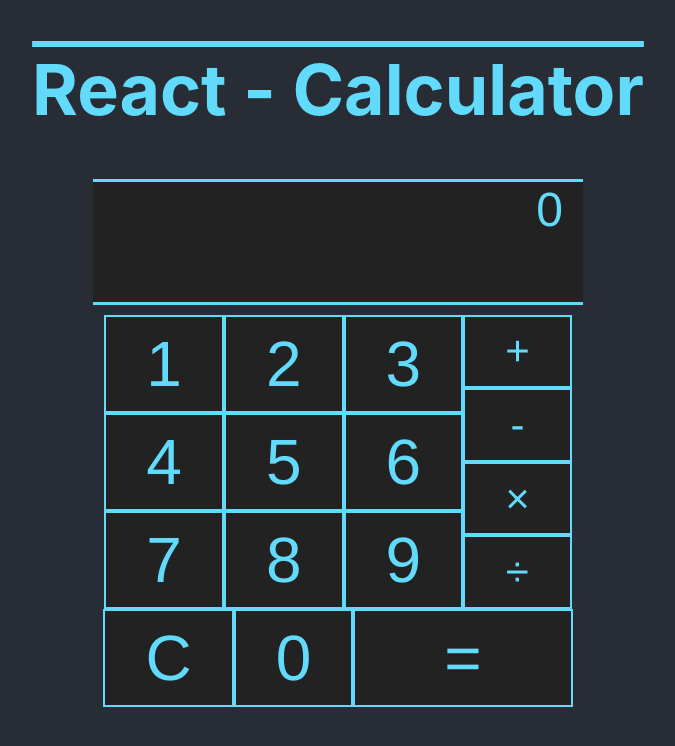
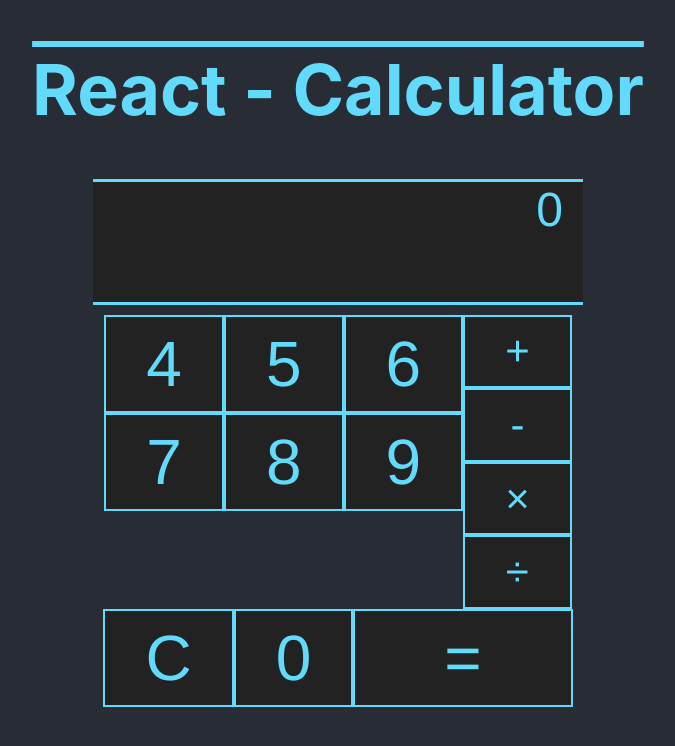
Before and after one commit to it6c65/calc-react, a React (Create React App) app: page / in a window 1280 px wide. Shown: the top 746 px of the page, without its empty margins (302-977 px from the left). Built offline with nearby package versions, Linux system fonts and the light colour scheme.

Commit message:
Agregar tipado de propiedades

```diff
--- a/package.json
+++ b/package.json
@@ -6,6 +6,7 @@
     "@testing-library/jest-dom": "^4.2.4",
     "@testing-library/react": "^9.3.2",
     "@testing-library/user-event": "^7.1.2",
+    "prop-types": "^15.7.2",
     "react": "^16.13.0",
     "react-dom": "^16.13.0",
     "react-scripts": "3.4.0"
--- a/src/App.js
+++ b/src/App.js
@@ -1,21 +1,29 @@
 import React from 'react';
 import './App.css';
 import * as Button from './components/Button'
+import PropTypes from 'prop-types'
+
 
 class Calc extends React.Component {
   constructor(props) {
     super(props);
     this.state = { firstNumb: 0, secondNumb: 0, operator: "", result: 0 };
   }
+  static propTypes = {
+    title: PropTypes.string
+  }
+  static defaultProps = {
+    title: "React - Calculator"
+  }
   // Put number in the screen
   putNumber(value) {
     return () => {
       // If there is a result, change it with the first numb
-      if(this.state.result !== 0){
+      if (this.state.result !== 0) {
         this.setState({
           firstNumb: this.state.result, secondNumb: value, result: 0
         });
-      }else {
+      } else {
         // While there is no operator exists the second numbs are forbidden
         if (this.state.operator !== "") {
           // If the first time just one value with second number
@@ -77,14 +85,14 @@ class Calc extends React.Component {
     }
     // put the result of operation in the state
     // for show it in the screen
-    this.setState( state => ({
+    this.setState(state => ({
       result: DoOperation[state.operator](state.firstNumb, state.secondNumb)
     }));
   }
   // Delete all values
-  resetValues(){
-    this.setState( state => ({
-      firstNumb: 0, secondNumb: 0, result:0, operator: ""
+  resetValues() {
+    this.setState(state => ({
+      firstNumb: 0, secondNumb: 0, result: 0, operator: ""
     }));
   }
   render() {
@@ -101,6 +109,9 @@ class Calc extends React.Component {
     } else {
       results = "= " + this.state.result;
     }
+    // let firstRow = [1,2,3];
+    // let MediumRow = [4,5,6];
+    // let lastRow = [7,8,9];
     return (
       <div>
         <h1>{this.props.title}</h1>
@@ -115,11 +126,6 @@ class Calc extends React.Component {
         </div>
         <div className="buttons">
           <div>
-            <div>
-              <Button.Number number={1} whatNumber={this.putNumber.bind(this)}>1</Button.Number>
-              <Button.Number number={2} whatNumber={this.putNumber.bind(this)}>2</Button.Number>
-              <Button.Number number={3} whatNumber={this.putNumber.bind(this)}>3</Button.Number>
-            </div>
             <div>
               <Button.Number number={4} whatNumber={this.putNumber.bind(this)}>4</Button.Number>
               <Button.Number number={5} whatNumber={this.putNumber.bind(this)}>5</Button.Number>
@@ -138,7 +144,7 @@ class Calc extends React.Component {
             <Button.Operator operator="/" addOperator={this.changeOperator.bind(this)}>&divide;</Button.Operator>
           </div>
         </div>
-      <Button.Reset reset={this.resetValues.bind(this)}/>
+        <Button.Reset reset={this.resetValues.bind(this)} />
         <Button.Zero addZero={this.putNumber.bind(this)} />
         <Button.Equal show={this.showResults.bind(this)} />
       </div>
@@ -150,7 +156,7 @@ function App() {
   return (
     <div>
       <main>
-        <Calc title="React - Calculator" />
+        <Calc />
       </main>
     </div>
   );
--- a/src/components/Button.js
+++ b/src/components/Button.js
@@ -1,7 +1,11 @@
 import React from 'react';
+import PropTypes from 'prop-types'
 
 //button for show the results of the operations
 class Equal extends React.Component {
+  static propTypes = {
+    show: PropTypes.func
+  }
   render(){
     return(
       <button className="btn-equal" onClick={this.props.show}>=</button>
@@ -11,6 +15,9 @@ class Equal extends React.Component {
 
 // button for add zeros in the screen
 class Zero extends React.Component {
+  static propTypes = {
+    addZero: PropTypes.func
+  }
   render(){
     return(
       <button className="btn-number" onClick={this.props.addZero(0)}>0</button>
@@ -20,6 +27,10 @@ class Zero extends React.Component {
 
 // button numbers of the calc
 class Number extends React.Component {
+  static propTypes = {
+    whatNumber: PropTypes.func,
+    number: PropTypes.number
+  }
   render(){
     return (
       <button className="btn-number" onClick={this.props.whatNumber(this.props.number)}>{this.props.children}</button>
@@ -29,6 +40,10 @@ class Number extends React.Component {
 
 // button operators of the calc
 class Operator extends React.Component {
+  static propTypes = {
+    addOperator: PropTypes.func,
+    operator: PropTypes.string
+  }
   render(){
     return (
       <button className="btn-operator" onClick={this.props.addOperator(this.props.operator)}>{this.props.children}</button>
@@ -38,6 +53,9 @@ class Operator extends React.Component {
 
 // button for delete all
 class Reset extends React.Component {
+  static propTypes = {
+    reset: PropTypes.func
+  }
   render(){
     return (
       <button className="btn-number" onClick={this.props.reset}>C</button>
```
Lines whose indentation alone changed are shown as unchanged.
